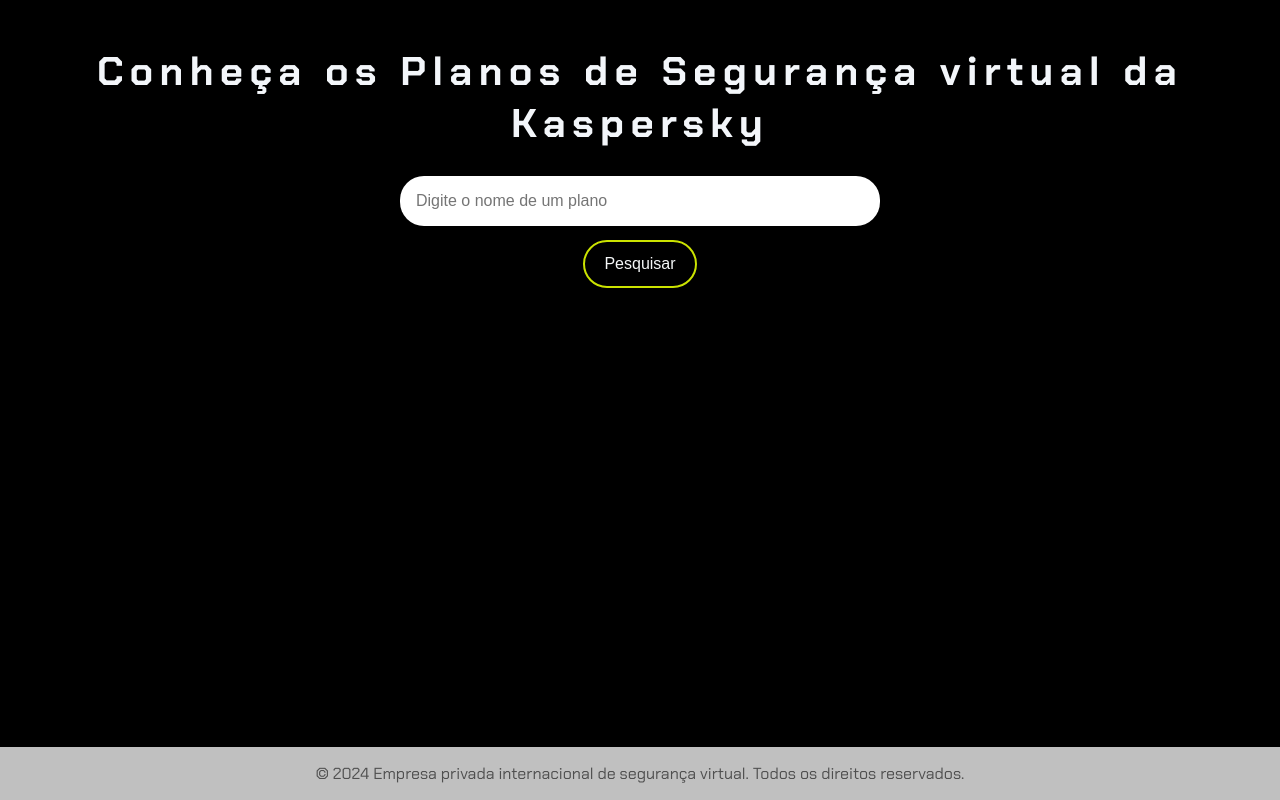
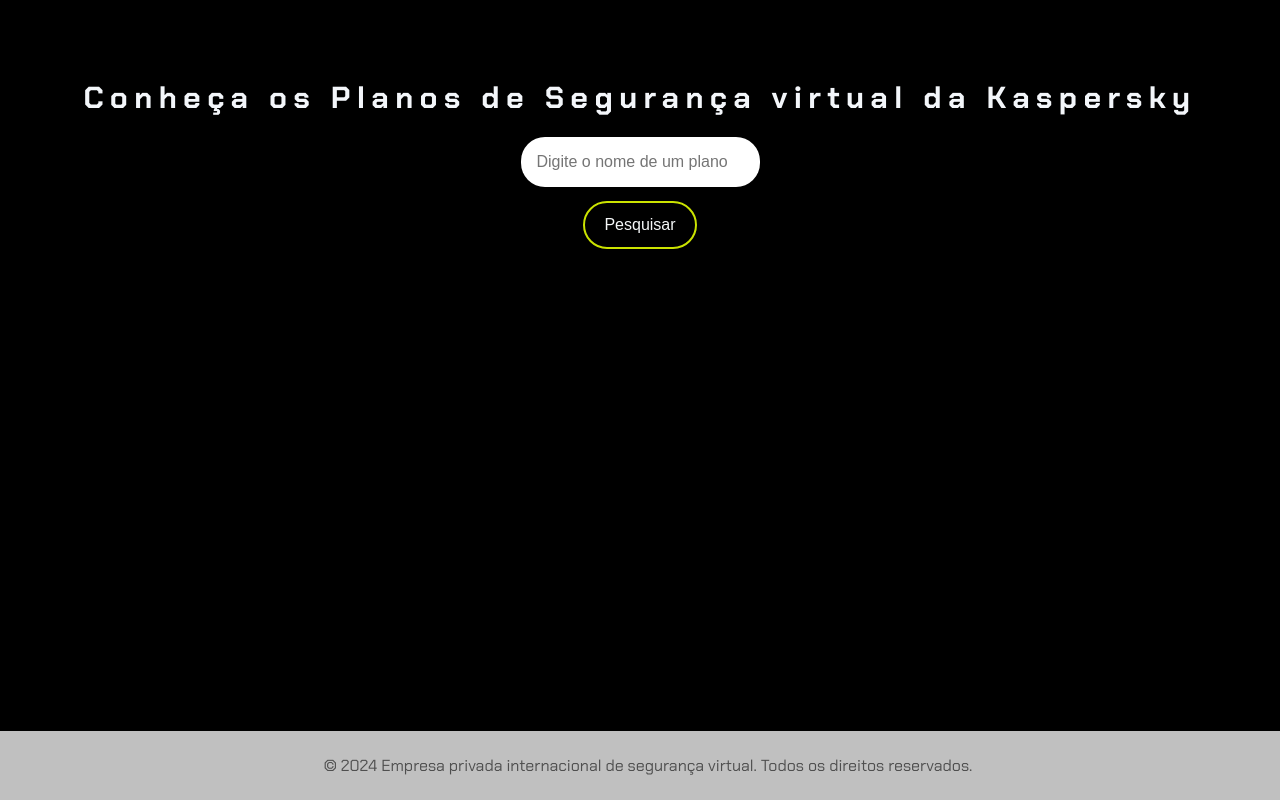
Before and after one commit to Cristiane-Dev/Kaspersky, a plain HTML site: page index.html in a window 1280 px wide. Drawn offline with Linux system fonts and the light colour scheme.

Commit message:
Add files via upload

```diff
--- a/style.css
+++ b/style.css
@@ -6,13 +6,13 @@ body {
     flex-direction: column;
     align-items: center;
     justify-content: center;
-    height: 100vh;
+    min-height: 100vh;
     margin: 0;
     padding: 0;
 }
 
 h1 {
-    font-size: 2.5rem;
+    font-size: calc(1.5rem + 0.5vw);
     color: #f3f6fa;
     text-align: center;
     letter-spacing: 0.4rem;
@@ -26,7 +26,7 @@ section {
 }
 
 section input {
-    width: 30rem;
+    width: cal(100% - 4rem);
     border: none;
     padding: 1rem;
     border-radius: 1.5rem;
@@ -48,7 +48,8 @@ section button {
 }
 
 .resultados-pesquisa {
-    width: 60rem;
+    width: 100%;
+    max-width: 60rem;
     height: 46vh;
     overflow-y: auto;
     margin-top: 1rem;
@@ -87,12 +88,14 @@ section button {
 }
 
 footer {
+    position: fixed;
+    bottom: 0;
+    left: 0;
+    right: 0;
     background-color: #C0C0C0;
     color: #4F4F4F;
     text-align: center;
-    padding: 0;
+    padding: 0.5rem;
     width: 100%;
-    position: absolute;
-    bottom: 0;
     font-size: 1rem;
 }
```
